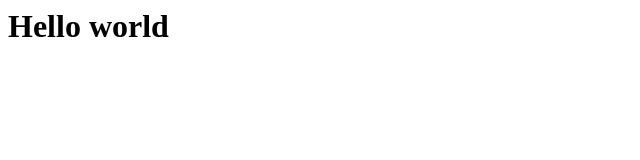
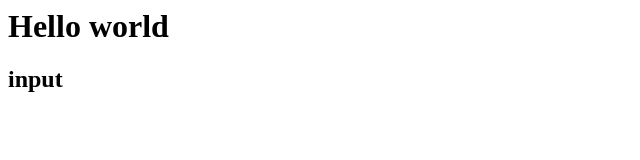
Before and after one commit to Sundarkhanal/test-git, a plain HTML site: page index.html in a window 1280 px wide. Shown: the full height of the page, 0-640 px from the left. Drawn offline with Linux system fonts and the light colour scheme.

Commit message:
add input

```diff
--- a/index.html
+++ b/index.html
@@ -1 +1,2 @@
 <h1>Hello world</h1>
+<h2>input</h2>
```
